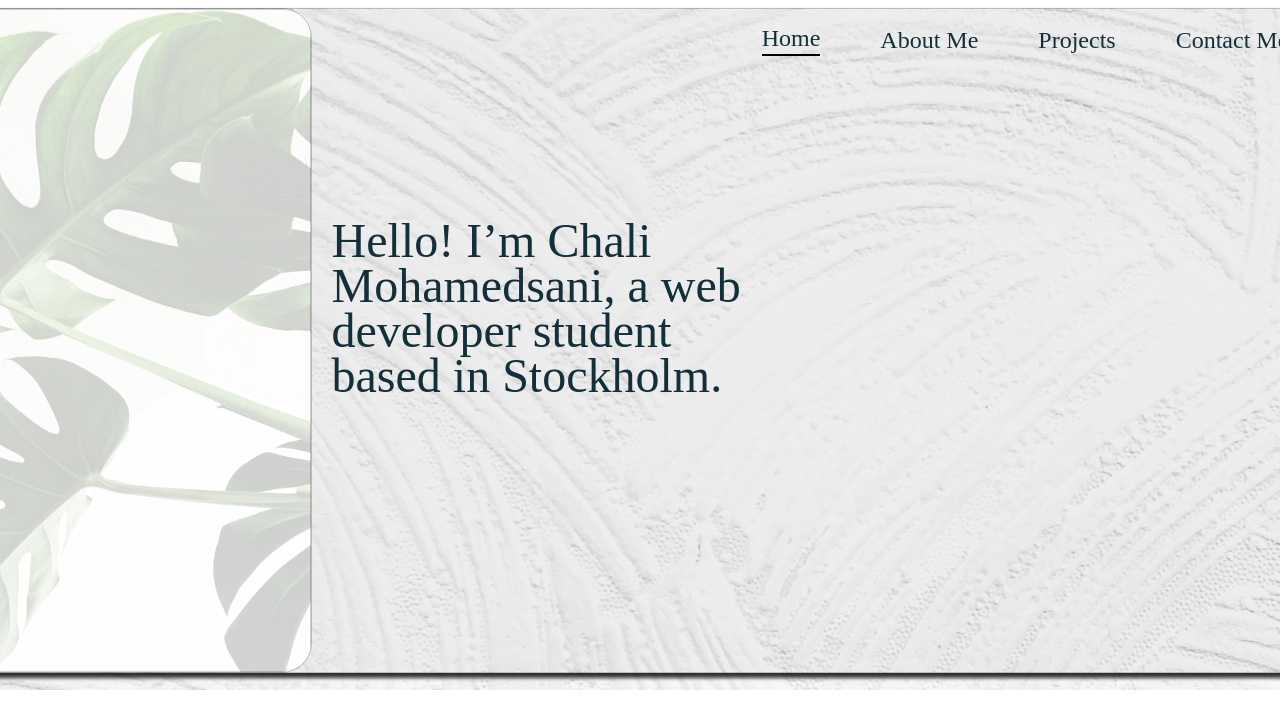
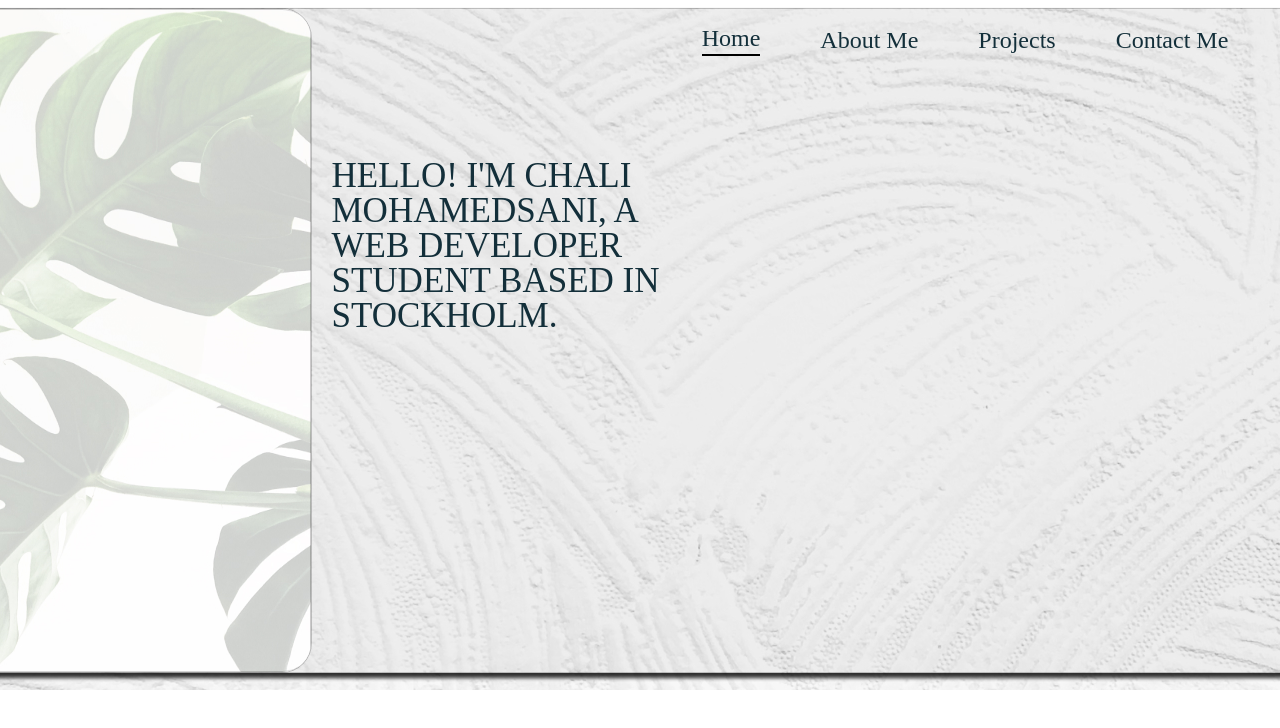
Before and after one commit to Chali96/portfolio, a React (Create React App) app: page / in a window 1280 px wide. Shown: the top 728 px of the page. Built offline with nearby package versions, Linux system fonts and the light colour scheme.

Commit message:
icons component for all pages

```diff
--- a/package.json
+++ b/package.json
@@ -8,6 +8,7 @@
     "@testing-library/user-event": "^13.5.0",
     "react": "^18.2.0",
     "react-dom": "^18.2.0",
+    "react-icons": "^4.9.0",
     "react-router-dom": "^6.11.2",
     "react-scripts": "5.0.1",
     "web-vitals": "^2.1.4"
--- a/src/components/Home.js
+++ b/src/components/Home.js
@@ -10,9 +10,9 @@ const Home = () => {
         <div className="background-image">
 
         <div className="overlay-image">
-            <img className='leaveimg' src={leaveimg} />
+            <img className='leaveimg' src={leaveimg}   />
             <h2 className='info'>
-            Hello! I’m Chali Mohamedsani, a web developer student based in Stockholm.
+                HELLO! I'M CHALI MOHAMEDSANI, A WEB DEVELOPER STUDENT BASED IN STOCKHOLM.
             </h2>
 
             <div className="overlay-content">
--- a/src/index.css
+++ b/src/index.css
@@ -33,15 +33,16 @@ border-radius: 30px;
 }
 
 .info{
-  width: 410px;
+  width: 350px;
 height: 245px;
 font-family: 'Antonio';
 font-style: normal;
 font-weight: 400;
-font-size: 48px;
-line-height: 45px;
+font-size: 35px;
+line-height: 35px;
 color: #132F3A;
 margin-left: 20px;
+margin-bottom: 150px;
 }
 
 .overlay-content{
```
Also changed, not shown: src/components/Icons.js (added, +26 -0 lines), 1 other file (tests, documents, lock files or other folders).
